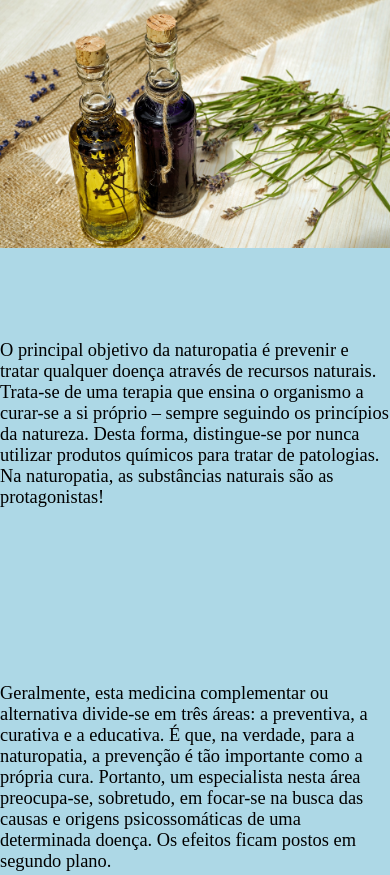
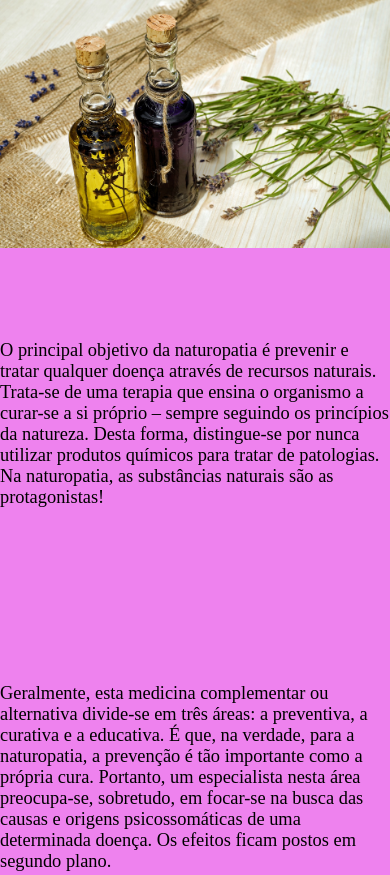
Before and after one commit to ElGenius10/site1, a plain HTML site: page index.html in a window 390 px wide. Shown: the top 875 px of the page. Drawn offline with Linux system fonts and the light colour scheme.

Commit message:
Update style.css

```diff
--- a/style.css
+++ b/style.css
@@ -7,7 +7,7 @@
 @media screen and (max-width: 1200px){
 	.container{
 		height: 200vh;
-		background-color: lightblue;
+		background-color: violet;
 		display: flex;
 		flex-direction: column;
 		justify-content: center;
```
